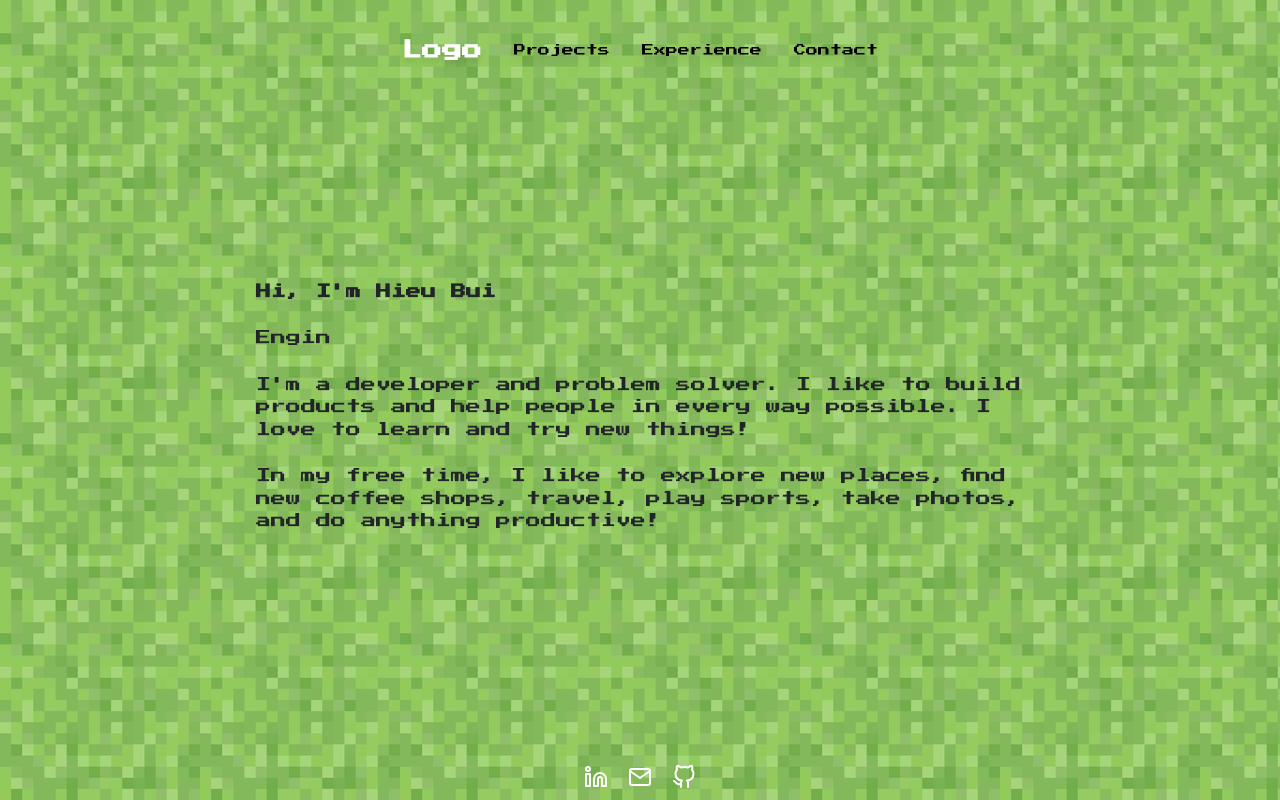
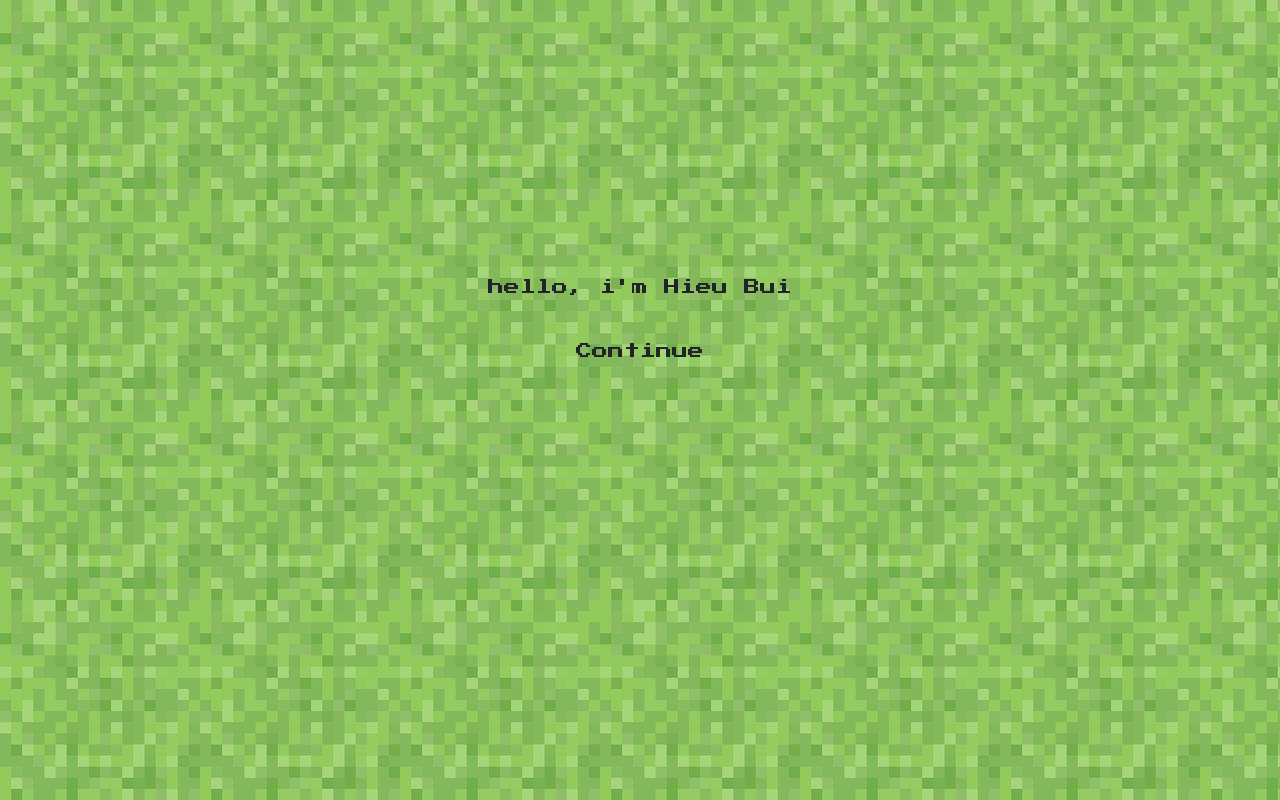
Before and after one commit to hieubui07/website, a Next.js app: page / in a window 1280 px wide. Built offline with nearby package versions, Linux system fonts and the light colour scheme.

Commit message:
updating hero and page

```diff
--- a/app/components/Hero.tsx
+++ b/app/components/Hero.tsx
@@ -1,31 +1,107 @@
 "use client"
 
-import React from 'react'
+import React, { useState, useEffect } from 'react';
 import Image from 'next/image';
 import { useTypewriter, Cursor } from 'react-simple-typewriter'
 import github from "@/components/pages/logo/githubicon.png";
 import gmail from "@/components/pages/logo/gmailicon.png";
 import linkedin from "@/components/pages/logo/linkedinicon.png";
+import { useRouter } from 'next/navigation';
+import Link from "next/link";
+import Navbar from './Navbar';
+import Experience from './Experience';
+import Projects from './Projects';
+import Contact from './Contact';
 
-const Hero = () => {
-  const [text] = useTypewriter({
-    words: ['Developer', 'Engineer', 'Analyst'],
-    loop: 0,
-    typeSpeed: 200,
-    deleteSpeed: 100,
-  });
+export default function Hero (){
+  const [typedText, setTypedText] = useState("");
+  const [currentRole, setCurrentRole] = useState(0);
+  const [showButton, setShowButton] = useState(true); // for toggling pages
+  const [showNav, setShowNav] = useState(false); // fade animation
+  const [showAboutMe, setShowAboutMe] = useState(false);
+  const [showProjects, setShowProjects] = useState(false);
+  const [showContact, setShowContact] = useState(false);
+  const fullText = "hello, i'm Hieu Bui";
+
+  const handleAboutMe = () => {
+    setShowAboutMe(true);
+    setShowNav(true);
+    setShowButton(false);
+    setShowContact(false);
+    setShowProjects(false);
+  };
+
+  const handleContinue = () => {
+    setShowButton(false);
+    setShowNav(true);
+  };
+
+  const handleHome = () => {
+    setShowButton(true);
+    setShowNav(false);
+    setShowAboutMe(false);
+  };
+
+  const handleProjects = () => {
+    setShowNav(true);
+    setShowAboutMe(false);
+    setShowProjects(true);
+    setShowContact(false);
+    setShowButton(false);
+  }
+
+  const handleContact = () => {
+    setShowNav(true);
+    setShowAboutMe(false);
+    setShowProjects(false);
+    setShowContact(true);
+    setShowButton(false);
+  }
+
+  useEffect(() => {
+    if (typedText.length < fullText.length) {
+        const timeout = setTimeout(() => {
+            setTypedText(fullText.slice(0, typedText.length + 1));
+        }, 100);
+        return () => clearTimeout(timeout);
+    }
+}, [typedText, fullText]);
 
   return (
-    <div id="home" className=" w-[75%] md:w-[60%] z-[1] h-[calc(100vh_-_8rem_-_35px)] flex flex-col justify-center items-start mx-auto">
-      <div className='text-[15px]'>
-        <h1 className='font-semibold mb-6'>Hi, I'm Hieu Bui</h1>
-        <div className='mb-6'>{text}<Cursor/></div>
-        <h1 className=''>I'm a developer and problem solver. I like to build products and help people in every way possible. I love to learn and try new things!</h1>
-        <h1 className='py-4'>In my free time, I like to explore new places, find new coffee shops, travel, play sports, take photos, and do anything productive!</h1>
-      </div>
-    </div>
 
-  )
+    <div className="container">
+      {showNav && (
+
+          <nav className="flex justify-center top-[40px] w-full relative z-10">
+            <ul className='flex justify-center gap-8 text-[12px] text-black mb-0'>
+              <li onClick = {handleHome} style = {{cursor: "pointer"}}>Home</li>
+              <li onClick={handleAboutMe} style={{ cursor: "pointer" }}>About Me</li>
+              <li onClick={handleProjects} style={{ cursor: "pointer" }}>Projects</li>
+              <li onClick={handleContact} style={{ cursor: "pointer" }}>Contact</li>
+            </ul>
+          </nav>
+
+      )}
+      {showAboutMe && <Experience />}
+      {showProjects && <Projects />}
+      {showContact && <Contact />}
+      {showButton &&  (
+
+          <div id="home" className=" w-[75%] md:w-[60%] z-[1] h-[calc(100vh_-_8rem_-_35px)] flex flex-col justify-center relative mx-auto items-center">
+          <div className='flex flex-col justify-center items-center gap-8'>
+
+          <h1>{fullText}</h1>
+
+          {showButton && (
+
+            <button onClick={handleContinue} className={showNav ? "fade-out" : ""}>
+                Continue
+            </button>
+          )}
+        </div>
+        </div>
+      )}
+        </div>
+
+  );
 }
-
-export default Hero
--- a/app/layout.tsx
+++ b/app/layout.tsx
@@ -5,6 +5,8 @@ import { Press_Start_2P } from "next/font/google";
 import "./globals.css";
 import Footer from "./components/Footer";
 import "nes.css/css/nes.min.css";
+import Hero from "./components/Hero";
+
 
 const pressStart2P = Press_Start_2P({ weight: "400", subsets: ["latin"] });
 
@@ -24,9 +26,9 @@ export default function RootLayout({
         className={pressStart2P.className}
       >
         <main className="h-[100vh]">
-          <Header />
-          {children}
-          <Footer/>
+          <Hero />
+
+
         </main>
 
       </body>
--- a/app/page.tsx
+++ b/app/page.tsx
@@ -1,8 +1,10 @@
 import React from "react";
 import Hero from "@/app/components/Hero";
+import Header from "@/app/components/Header";
+import Footer from "@/app/components/Footer";
 
 export default function Home() {
   return (
-    <Hero />
+    <><Hero /><Header /><Footer /></>
   );
 }
```
Also changed, not shown: app/components/Contact.tsx (renamed from app/contact/page.tsx), app/components/Experience.tsx (renamed from app/experience/page.tsx), app/components/Projects.tsx (renamed from app/projects/page.tsx), app/fonts/GeistMonoVF.woff (deleted), app/fonts/GeistVF.woff (deleted).
